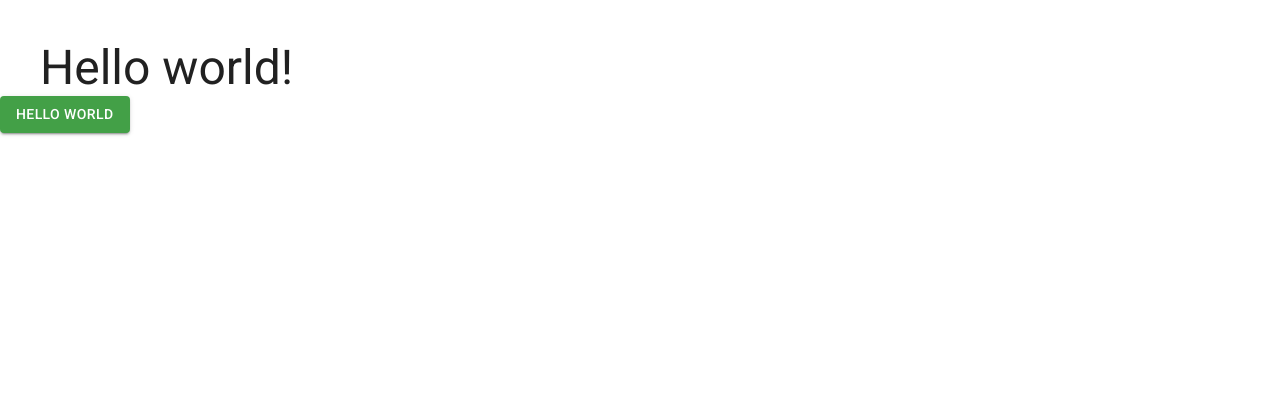
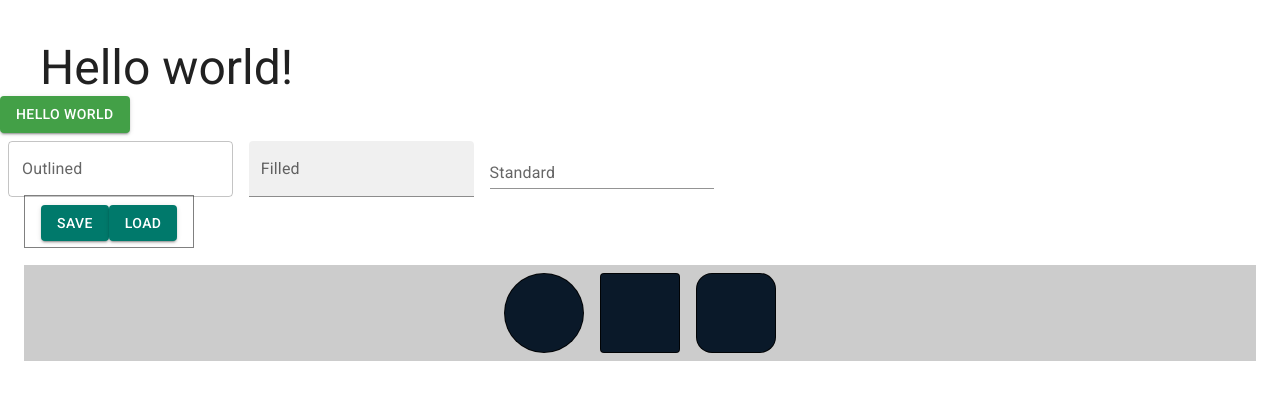
Before and after one commit to stamovm/practice2, a React (Create React App) app in the folder prj2/: page / in a window 1280 px wide. Shown: the top 400 px of the page. Built offline with nearby package versions, Linux system fonts and the light colour scheme.

Commit message:
Tested some components

```diff
--- a/prj2/src/App.jsx
+++ b/prj2/src/App.jsx
@@ -2,6 +2,8 @@ import React from 'react'
 import CssBaseline from '@mui/material/CssBaseline'
 import Button from '@mui/material/Button'
 import Typography from '@mui/material/Typography'
+import Box from '@mui/material/Box'
+import TextField from '@mui/material/TextField'
 
 import { createTheme, ThemeProvider } from '@mui/material/styles'
 import { green, teal } from '@mui/material/colors'
@@ -16,6 +18,14 @@ const theme = createTheme({
     },
   },
 })
+const commonStyles = {
+  bgcolor: '#0a1929',
+  borderColor: 'text.primary',
+  m: 1,
+  border: 1,
+  width: '5rem',
+  height: '5rem',
+}
 
 const App = () => {
   return (
@@ -35,6 +45,34 @@ const App = () => {
         >
           Hello World
         </Button>
+        <Box
+          component="form"
+          sx={{
+            '& > :not(style)': { m: 1, width: '25ch' },
+          }}
+          noValidate
+          autoComplete="off"
+        >
+          <TextField id="outlined-basic" label="Outlined" variant="outlined" />
+          <TextField id="filled-basic" label="Filled" variant="filled" />
+          <TextField id="standard-basic" label="Standard" variant="standard" />
+        </Box>
+        <Box component="span" sx={{ p: 2, m: 3, border: '1px solid grey' }}>
+          <Button variant="contained">Save</Button>
+          <Button variant="contained">load</Button>
+        </Box>
+        <Box
+          sx={{
+            display: 'flex',
+            justifyContent: 'center',
+            m: 3,
+            backgroundColor: '#ccc',
+          }}
+        >
+          <Box sx={{ ...commonStyles, borderRadius: '50%' }} />
+          <Box sx={{ ...commonStyles, borderRadius: 1 }} />
+          <Box sx={{ ...commonStyles, borderRadius: '16px' }} />
+        </Box>
       </main>
     </ThemeProvider>
   )
```
